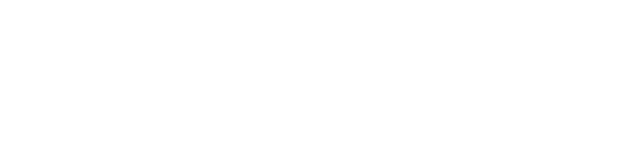
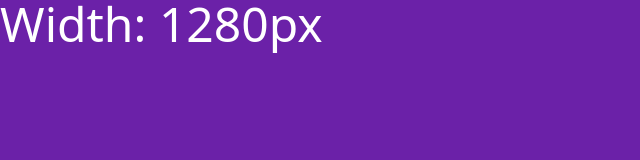
Before and after one commit to vrigzalejo/tailwind-from-scratch, a plain HTML site: page tailwind-sandbox-starter/11-breakpoints/index.html in a window 1280 px wide. Shown: the whole page, without its empty margins (0-640 px from the left). Drawn offline with nearby package versions, Linux system fonts and the light colour scheme.

Commit message:
[Sec 3] 17

```diff
--- a/tailwind-sandbox-starter/11-breakpoints/index.html
+++ b/tailwind-sandbox-starter/11-breakpoints/index.html
@@ -8,7 +8,20 @@
     <title>Breakpoints & Media Queries</title>
   </head>
   <!-- Tailwind is mobile-first -->
-  <body></body>
+  <body class="bg-black sm:bg-green-800 md:bg-blue-800 lg:bg-yellow-800 xl:bg-purple-800 2xl:bg-red-800">
+    <h1 class="text-white text-4xl md:text-3xl xl:text-5xl"></h1>
+
+    <script>
+      function showBrowserWidth() {
+        const width = window.innerWidth
+
+        document.querySelector('h1').innerText = `Width: ${width}px`
+      }
+
+      window.onload = showBrowserWidth
+      window.onresize = showBrowserWidth
+    </script>
+  </body>
 </html>
 
 <!-- Breakpoint Classes
```
